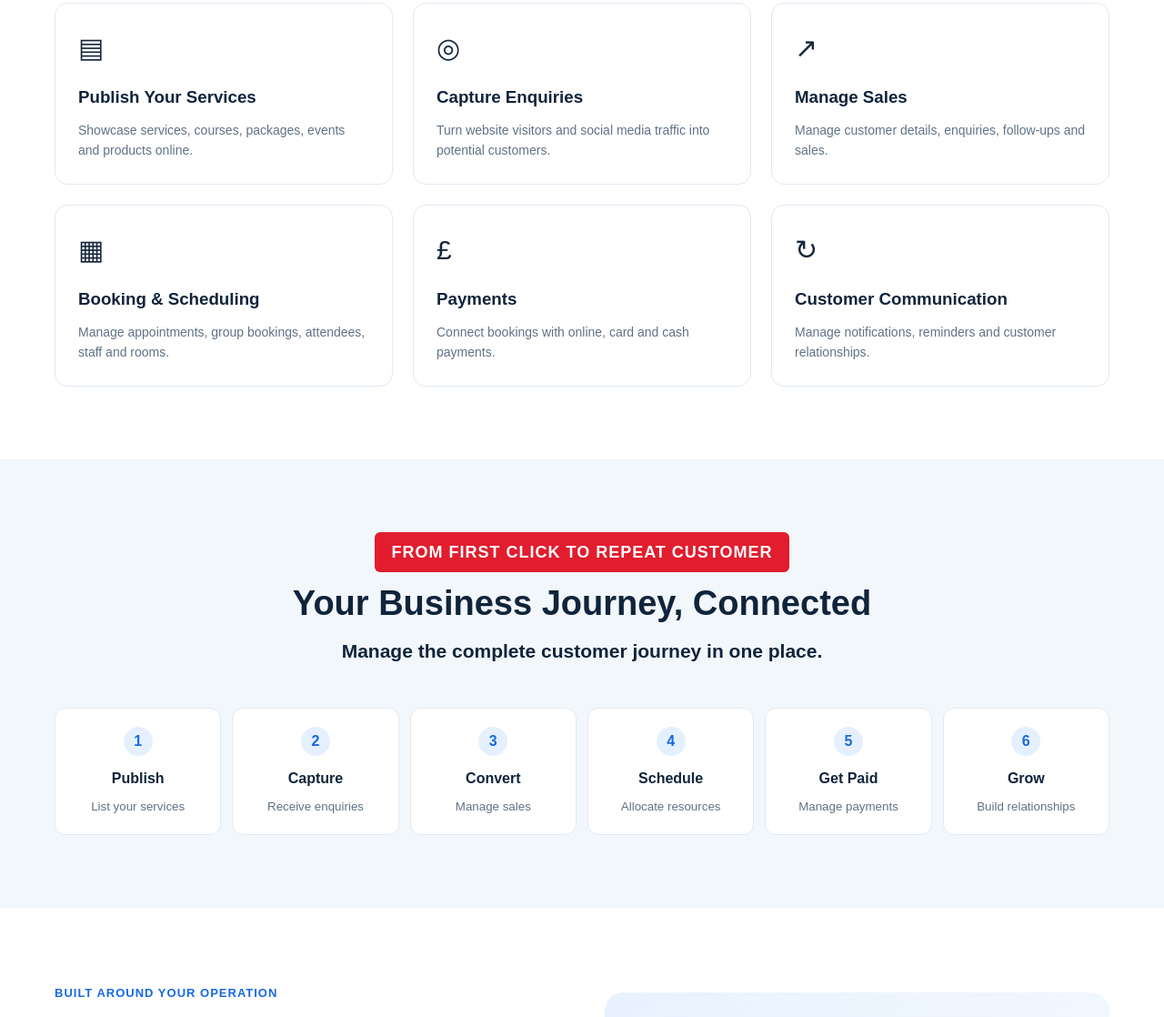
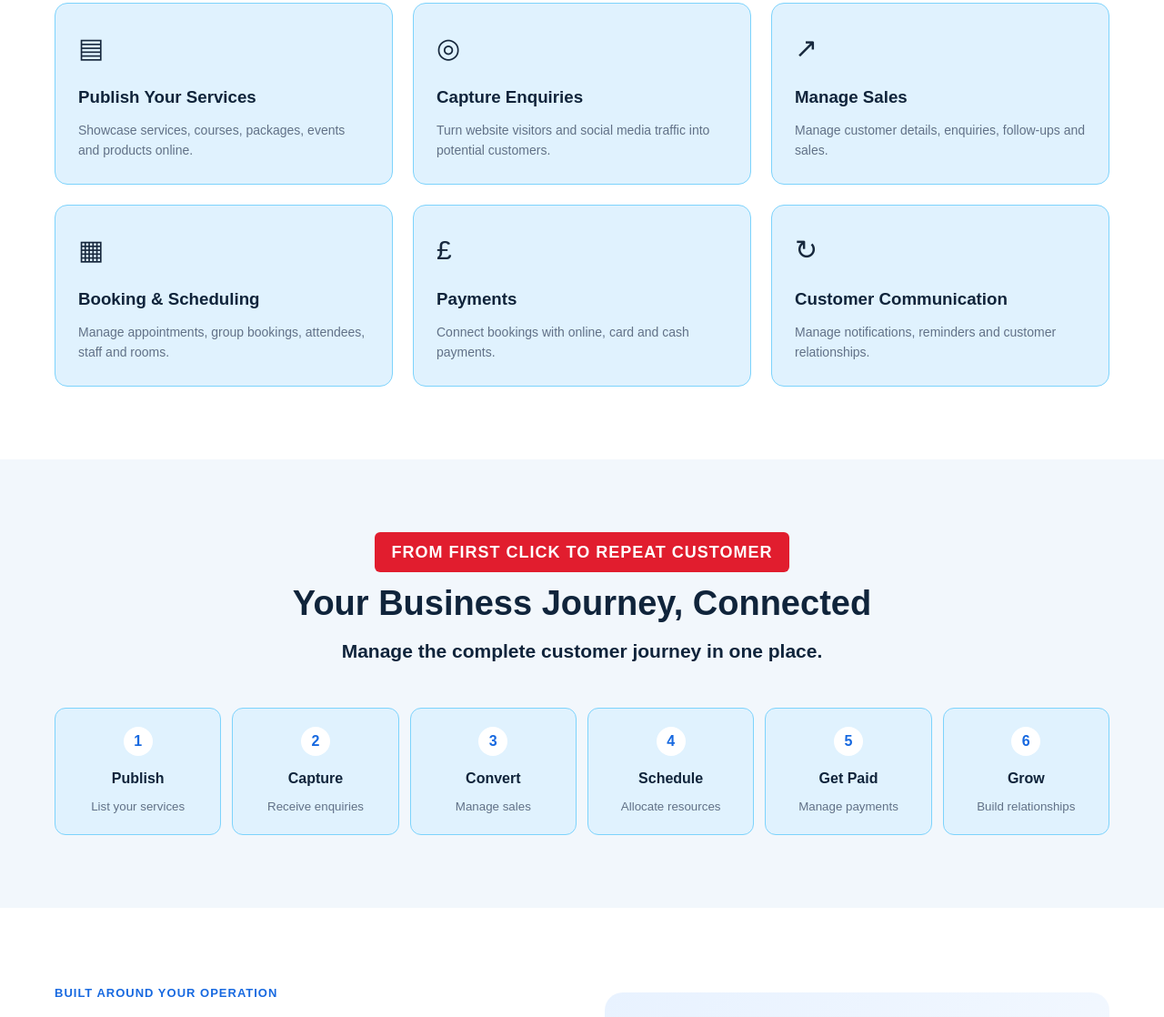
Before and after one commit to Shorifa1234/booking-landing-page, a plain HTML site: page booking.html in a window 1280 px wide. Shown: the part 1053-2171 px from the top of the page at 91% size. Drawn offline with Linux system fonts and the light colour scheme.

Commit message:
Sky-blue background for feature and step cards
Co-Authored-By: Claude Opus 5.5 <noreply@anthropic.com>

```diff
--- a/booking.html
+++ b/booking.html
@@ -220,7 +220,8 @@ section { padding: 80px 0; }
 }
 
 .feature {
-  border: 1px solid #e1eaf3;
+  background: #e0f2fe;
+  border: 1px solid #7dd3fc;
   padding: 25px;
   border-radius: 14px;
   transition: .2s;
@@ -255,8 +256,8 @@ section { padding: 80px 0; }
 }
 
 .step {
-  background: white;
-  border: 1px solid #e1eaf3;
+  background: #e0f2fe;
+  border: 1px solid #7dd3fc;
   border-radius: 12px;
   padding: 20px 10px;
   text-align: center;
@@ -271,7 +272,7 @@ section { padding: 80px 0; }
 }
 
 .number {
-  background: #e5f0ff;
+  background: white;
   color: var(--blue);
   width: 32px;
   height: 32px;
```
